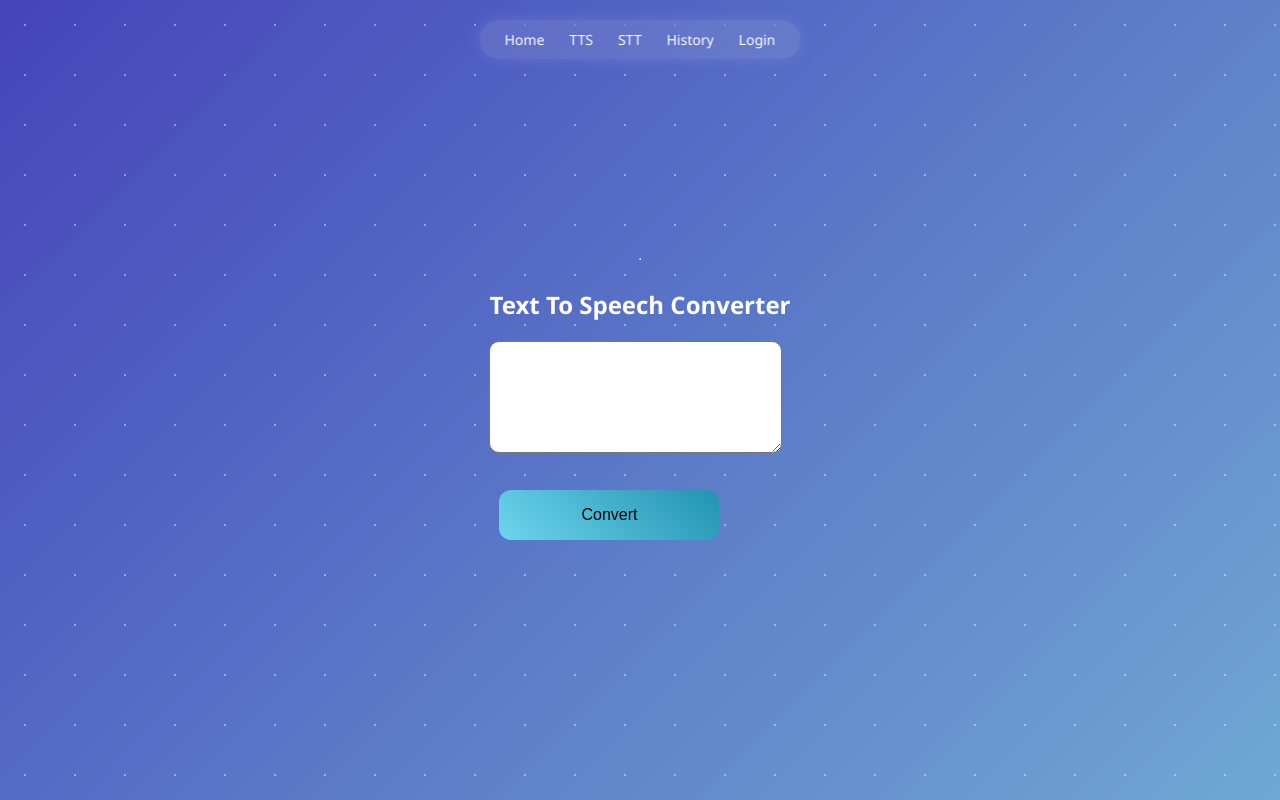
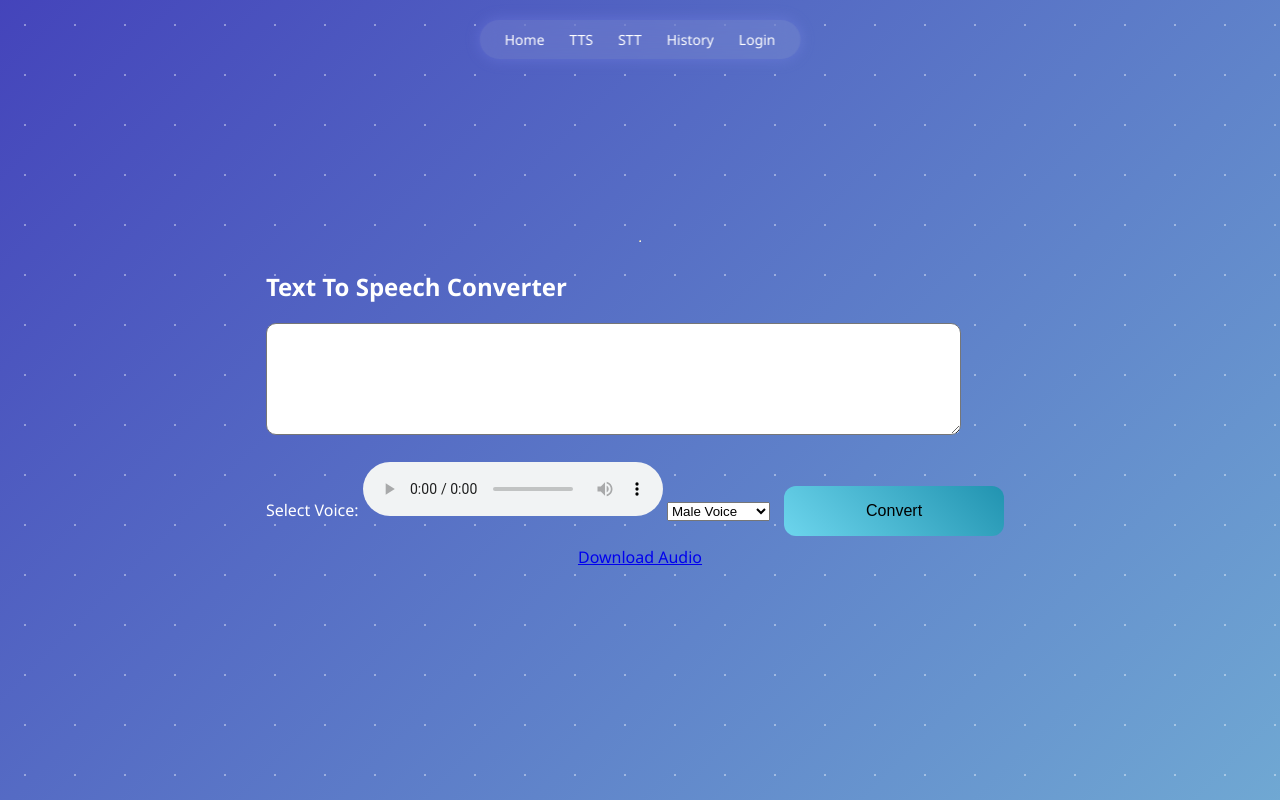
Before and after one commit to kanak310/Project_vocalize_, a Flask app: page /tts in a window 1280 px wide. Run offline with Flask 3, Linux system fonts and the light colour scheme.

Commit message:
Added voice selection feature

```diff
--- a/app.py
+++ b/app.py
@@ -3,6 +3,14 @@
 from flask import Flask , render_template , request , url_for , redirect , session
 
 from flask_sqlalchemy import SQLAlchemy
+
+from gtts import gTTS
+
+text = "Hello, welcome to Vocalize! This is a text-to-speech conversion."
+
+tts = gTTS(text=text)
+
+tts.save("static/audio/output.mp3")
 
 app = Flask(__name__)
 
--- a/templates/tts.html
+++ b/templates/tts.html
@@ -15,8 +15,25 @@
             placeholder="Enter text here..."
             style="width:90%; padding:10px; border-radius:10px;">
         </textarea>
+        <br><br>
 
-        <br><br>
+    <label>Select Voice:</label>
+
+    <audio controls>
+    <source src="/static/audio/output.mp3">
+</audio>
+
+<select id="voice">
+
+    <option value="david">
+        Male Voice
+    </option>
+
+    <option value="zira">
+        Female Voice
+    </option>
+
+</select>
 
         <button type="submit">
             Convert
@@ -26,6 +43,10 @@
 
 </div>
 
+<a href="/static/audio/output.mp3" download>
+    Download Audio
+</a>
+
 <script>
 
 document.getElementById("ttsForm").addEventListener("submit", function(event) {
@@ -34,7 +55,27 @@
 
     let text = document.getElementById("text").value;
 
+    let selectedVoice = document.getElementById("voice").value;
+
+
     let speech = new SpeechSynthesisUtterance(text);
+
+    let voices =
+    speechSynthesis.getVoices();
+
+if (selectedVoice === "david") {
+
+    speech.voice =
+        voices.find(v =>
+            v.name.includes("David"));
+
+}
+else if (selectedVoice === "zira") {
+
+    speech.voice =
+        voices.find(v =>
+            v.name.includes("Zira"));
+}
 
     speech.lang = "en-US";
 
```
Also changed, not shown: instance/users.db, 1 other file.
